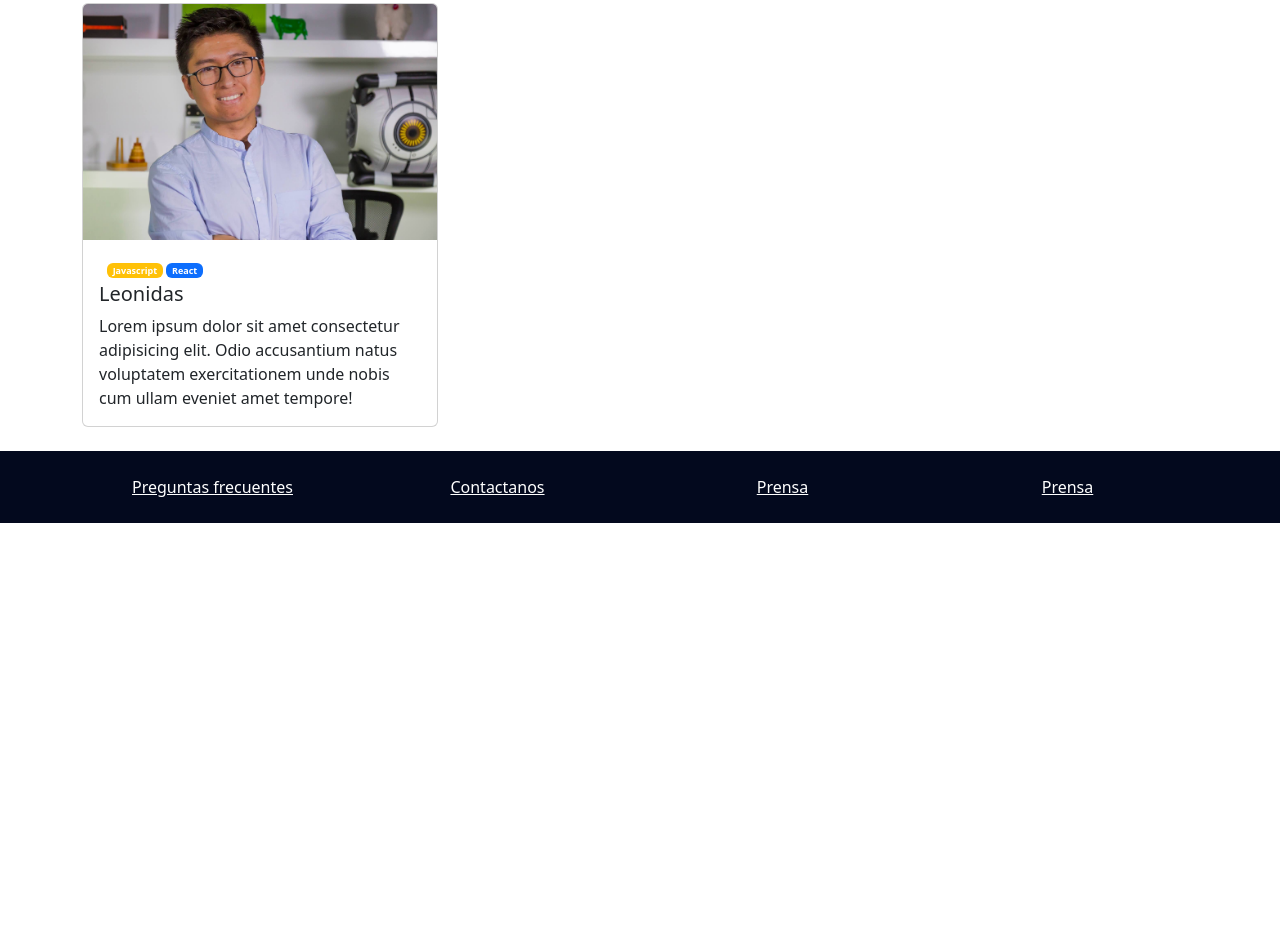
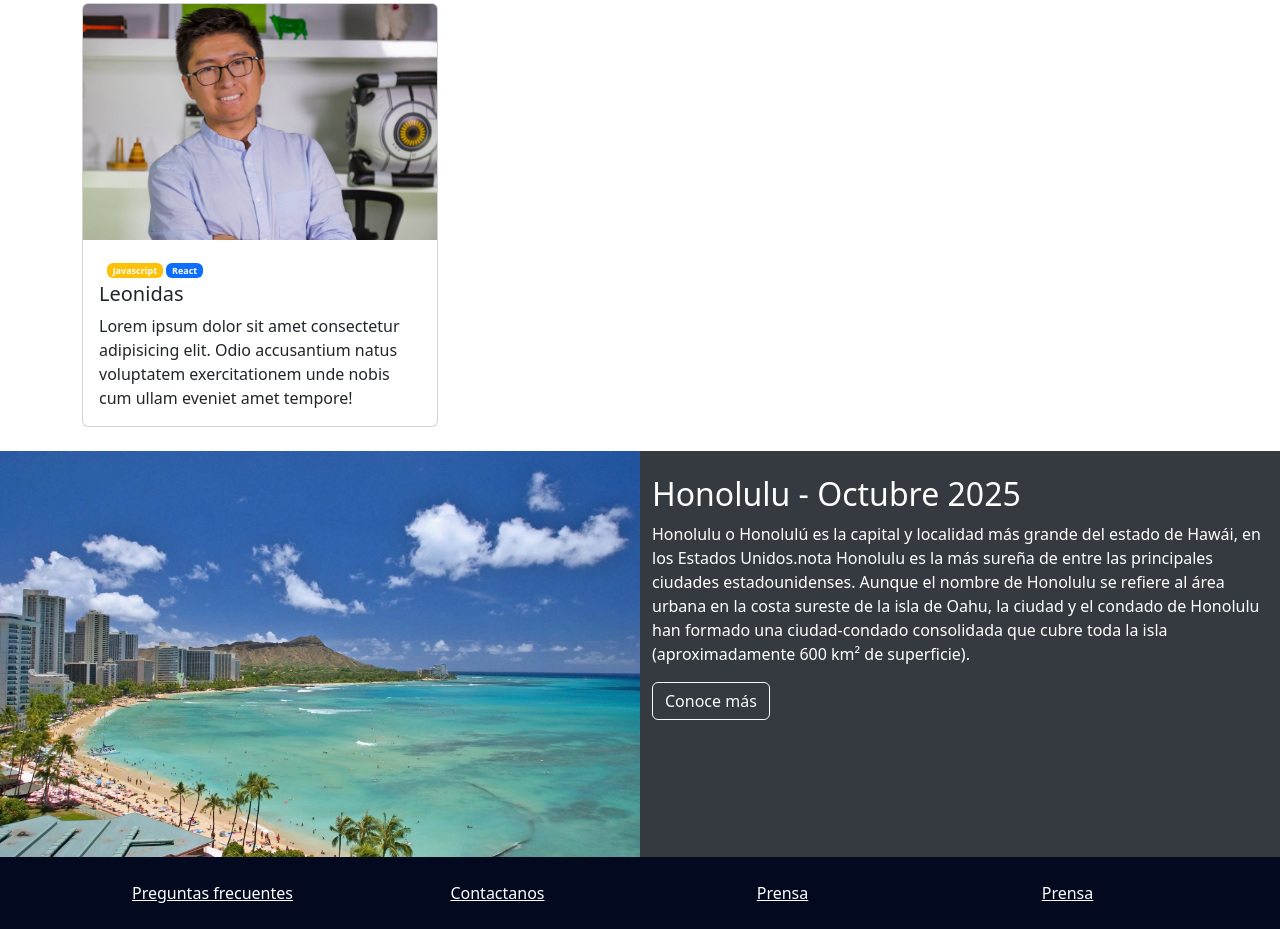
Before and after one commit to rubielchapal/platzi-bootstraps-5, a plain HTML site: page index.html in a window 1280 px wide. Shown: the part 1274-2203 px from the top of the page. Before the commit the page ends 1797 px from the top, so only its background shows below. Drawn offline with nearby package versions, Linux system fonts and the light colour scheme.

Commit message:
container

```diff
--- a/index.html
+++ b/index.html
@@ -146,6 +146,26 @@
       </div>
     </section>
     <!--/Speakers-->
+
+    <!-- Lugar y fecha-->
+    <section id="place-time">
+      <div class="container-fluid">
+        <div class="row">
+          <div class="col-12 col-lg-6  px-0">
+            <img src="assets/images/honolulu.jpg" alt="Honolulu">
+          </div>
+          <div class="col-12 col-lg-6 pt-4 pb-4">
+            <h2>Honolulu - Octubre 2025</h2>
+            <p>
+              Honolulu o Honolulú es la capital y localidad más grande del estado de Hawái, en los Estados Unidos.nota Honolulu es la más sureña de entre las principales ciudades estadounidenses. Aunque el nombre de Honolulu se refiere al área urbana en la costa sureste de la isla de Oahu, la ciudad y el condado de Honolulu han formado una ciudad-condado consolidada que cubre toda la isla (aproximadamente 600 km² de superficie).
+            </p>
+            <a href="" class="btn btn-outline-light">Conoce más</a>
+          </div>
+        </div>
+      </div>
+    </section>
+    <!-- /Lugar y fecha-->
+
     <!--Footer-->
     <footer id="footer" class="pb-4 pt-4">
       <div class="container">
```
